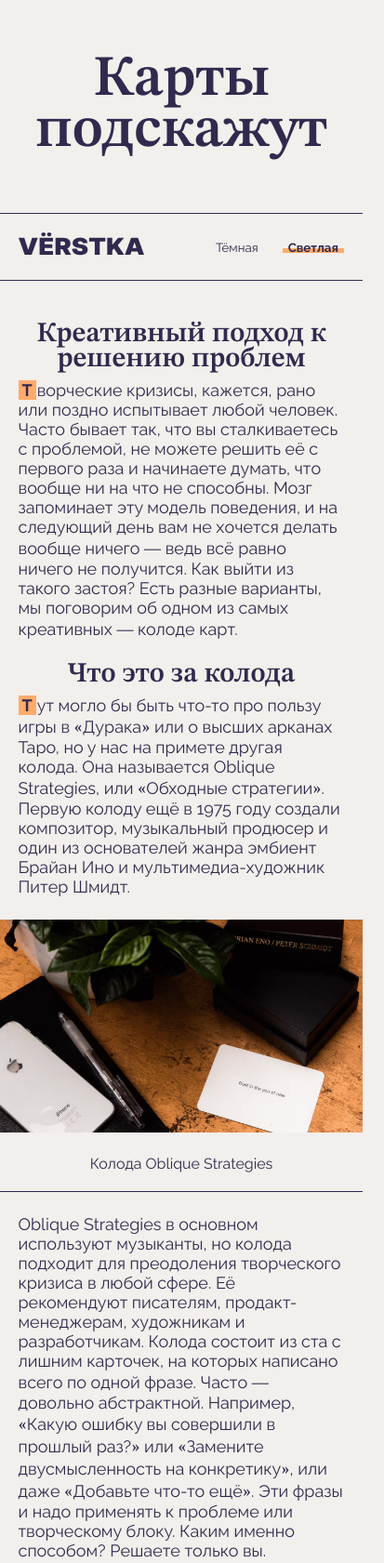
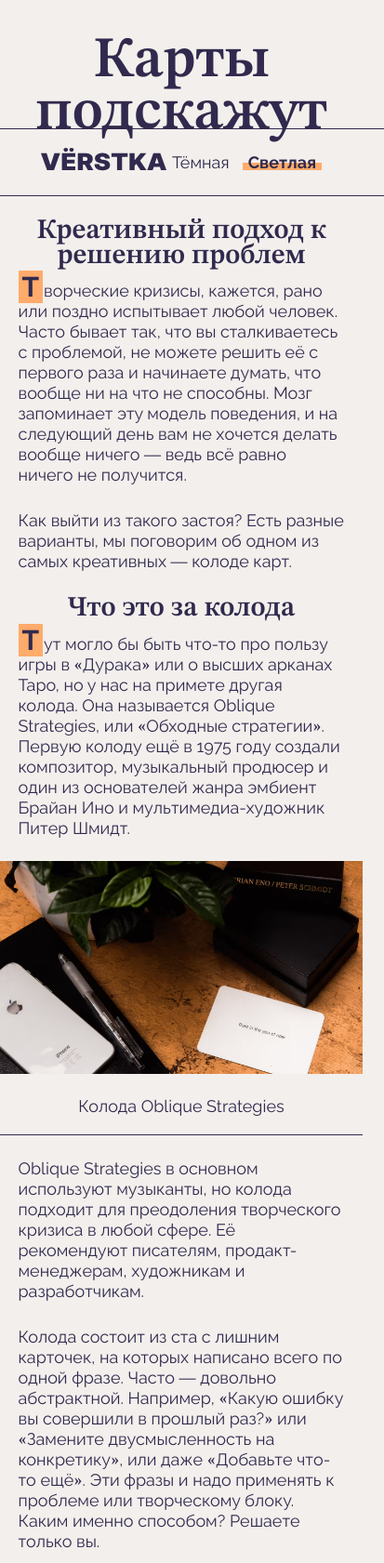
Before and after one commit to Vikkyka/karty-podskazhut, a plain HTML site: page index.html in a window 390 px wide. Shown: the top 1681 px of the page at 93% size, 413 px wide, since content can reach past the window. Drawn offline with Linux system fonts and the light colour scheme.

Commit message:
Правки после ревью

```diff
--- a/index.html
+++ b/index.html
@@ -31,7 +31,7 @@
     <main class="content content-section">
       <!-- content-section типовой отступ по бокам-->
 
-      <h2 class="heading content__title">
+      <h2 class="heading content_title_top">
         Креативный подход к решению проблем
       </h2>
       <div class="content__text-block content__text-block_type_first-lettered">
@@ -41,7 +41,9 @@
           можете решить её с первого раза и начинаете думать, что вообще ни на
           что не способны. Мозг запоминает эту модель поведения, и на
           следующий день вам не хочется делать вообще ничего — ведь всё равно
-          ничего не получится. Как выйти из такого застоя? Есть разные
+          ничего не получится. </p>
+        <p class="content__paragraph ">
+          Как выйти из такого застоя? Есть разные
           варианты, мы поговорим об одном из самых креативных — колоде карт.
         </p>
       </div>
@@ -85,7 +87,9 @@
           Oblique Strategies в основном используют музыканты, но колода
           подходит для преодоления творческого кризиса в любой сфере. Её
           рекомендуют писателям, продакт-менеджерам, художникам и
-          разработчикам. Колода состоит из ста с лишним карточек, на которых
+          разработчикам. </p>
+        <p class="content__paragraph">
+          Колода состоит из ста с лишним карточек, на которых
           написано всего по одной фразе. Часто — довольно абстрактной.
           Например, «Какую ошибку вы совершили в прошлый раз?» или «Замените
           двусмысленность на конкретику», или даже «Добавьте что-то ещё». Эти
@@ -121,10 +125,10 @@
       </div>
 
       <article class="content__card">
-        <h3 class="heading content__title content__card-title">Use an <span class="colored-text">old idea</span></h3>
+        <h3 class="heading content__card-title">Use an <span class="colored-text">old idea</span></h3>
         <p class="content__card-subtitle">Воспользуйтесь старой идеей</p>
       </article>
-      <h2 class="heading content__title">
+      <h2 class="heading content__title_bottom">
         Кто пользовался Oblique Strategies
       </h2>
       <div class="content__text-block">
--- a/styles/style.css
+++ b/styles/style.css
@@ -57,7 +57,7 @@
 }
 
 .header {
-  padding-top: 10%;
+  padding-top: 5%;
   display: flex;
   flex-direction: column;
   align-items: center;
@@ -72,7 +72,7 @@
 
 .header__title {
   font-size: clamp(3.75rem, 2.5rem + 5.5556vw, 7.5rem);
-  margin-bottom: 40px;
+  margin-bottom: -32px;
 }
 
 .header__menu {
@@ -81,7 +81,7 @@
   border-top: 1px solid var(--text-color);
   border-bottom: 1px solid var(--text-color);
   min-width: 100%;
-  padding: 20px;
+  padding: 20px 67px;
 }
 
 .header__logo {
@@ -94,11 +94,12 @@
   justify-content: space-between;
   align-items: center;
   list-style-type: none;
-  gap: 20px;
+  gap: 8px;
 }
 
 .header__theme-button {
   font-family: inherit;
+  font-size: 18px;
   color: var(--text-color, black);
   cursor: pointer;
   background:none;
@@ -150,18 +151,37 @@
   outline: 1px solid var(--text-color);
 }
 
+.content {
+  padding: 0 5vi;
+}
+
 .content-section {
   padding: 5vi;
 }
 
+.content_title_top {
+  font-size: 30px;
+  /* margin-top: 7%; */
+  margin-top: 1.5%;
+  margin-bottom: 2.5%;
+  /* margin-bottom: 3.2%; */
+}
+
 .content__title {
   font-size: 30px;
-  margin-top: 7%;
-  margin-bottom: 2.5%;
+  margin-top: 7.4%;
+  /* margin-top: 1.5%; */
+  margin-bottom: 2.8%;
+  /* margin-bottom: 3.2%; */
 }
 
 .content__text-block {
   font-size: 18px;
+  /* line-height: 22px; */
+}
+
+.content__paragraph {
+  line-height: 22px;
 }
 
 .content__text-block_type_first-lettered .content__paragraph:first-of-type:first-letter {
@@ -170,6 +190,7 @@
   margin-right: 1px;
   display: inline-block;
   font-weight: bold;
+  font-size: 30px;
 }
 
 .theme_dark .content__text-block_type_first-lettered .content__paragraph:first-of-type:first-letter {
@@ -203,6 +224,7 @@
   border-bottom: 1px solid var(--text-color);
   text-align: center;
   padding: 20px 0;
+  font-size: 18px;
 }
 
 .content__card {
@@ -253,6 +275,14 @@
   bottom: 12px;
 }
 
+.content__title_bottom {
+  font-size: 30px;
+  margin-top: 7%;
+  /* margin-top: 1.5%; */
+  margin-bottom: 2.5%;
+  /* margin-bottom: 3.2%; */
+}
+
 .content__list {
   list-style: none;
   padding-inline-start: 40px;
@@ -270,10 +300,11 @@
   background-repeat: no-repeat;
   background-position: center;
   margin: 0 12px 0 -42px;
-  position: absolute; /* Позиционируем буллит абсолютно */
-  top: 50%; /* Устанавливаем верхнюю границу на 50% высоты элемента списка */
-  transform: translateY(-50%);
+  position: absolute;
+  top: 0%;
+  /* transform: translateY(-50%); */
   /* margin-block-start: 7.5px; */
+  transform: translateX(106%);
 }
 
 .theme_dark .content__list li::before {
@@ -299,7 +330,7 @@
   align-items: center;
   border-top: 1px solid var(--text-color);
   padding: 2.5%;
-  margin-top: 10%;
+  margin-top: 5%;
 }
 
 .footer__copyright {
```
